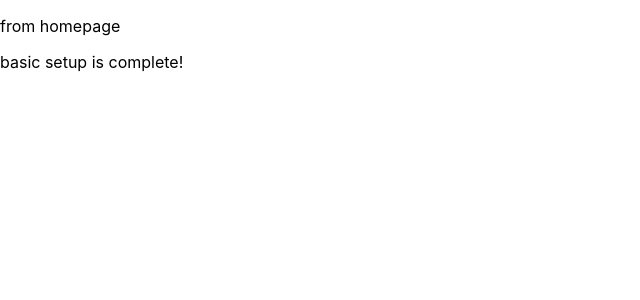
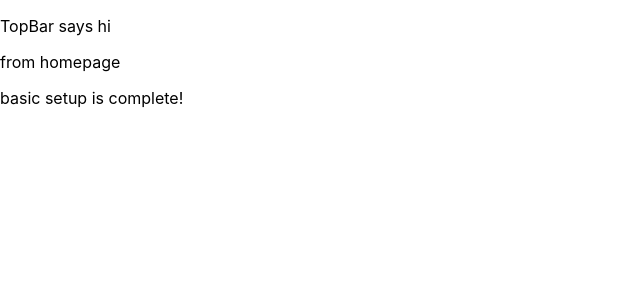
Before and after one commit to MilesRaker/Web-Portfolio, a React (Create React App) app: page / in a window 1280 px wide. Shown: the top 300 px of the page, without its empty margins (0-640 px from the left). Built offline with nearby package versions, Linux system fonts and the light colour scheme.

Commit message:
Custom Theme

```diff
--- a/src/Components/Router.js
+++ b/src/Components/Router.js
@@ -1,12 +1,18 @@
 import React from 'react';
 import { Routes, Route } from 'react-router-dom';
 import Homepage from './Homepage';
+import customTheme from './ThemeProvider';
+import TopBar from './TopBar';
+import { ThemeProvider } from '@mui/material/'
 
 const Router = () => (
     <div>
-        <Routes>
-            <Route path='/' element={<Homepage />} />
-        </Routes>
+        <ThemeProvider theme={customTheme} >
+            <TopBar />
+            <Routes>
+                <Route path='/' element={<Homepage />} />
+            </Routes>
+        </ThemeProvider>
     </div>
 )
 
--- a/src/Components/TopBar.js
+++ b/src/Components/TopBar.js
@@ -0,0 +1,9 @@
+import React from 'react';
+
+function TopBar(){
+    return(
+        <p>TopBar says hi</p>
+    )
+}
+
+export default TopBar;
```
